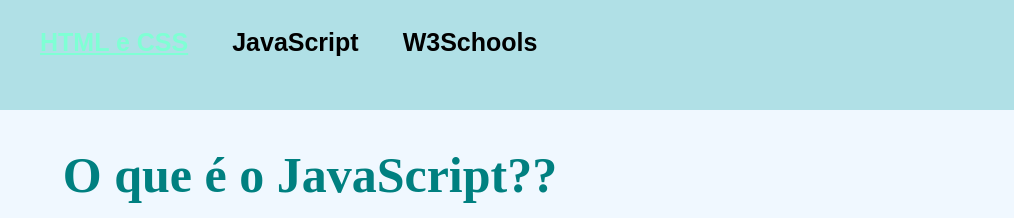
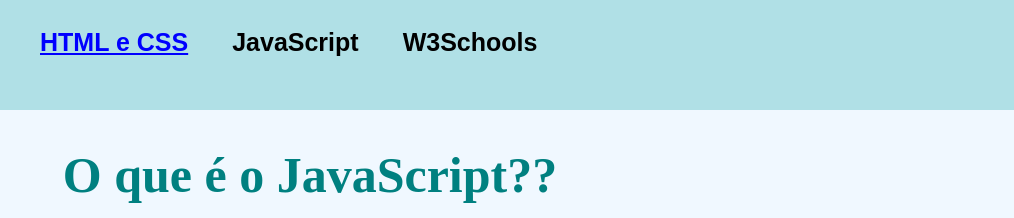
Before and after one commit to annarobertaa/JavaScript, a plain HTML site: page index.html in a window 1280 px wide. In both pictures the pointer is over the link "HTML e CSS". Shown: the top 218 px of the page, 266-1280 px from the left. Drawn offline with Linux system fonts and the light colour scheme.

Commit message:
Add files via upload

```diff
--- a/css/style.css
+++ b/css/style.css
@@ -70,7 +70,7 @@ h4{
 
 
 	.menu li a:hover{
-	color: #7FFFD4;
+	color: #0000FF;
 	text-decoration: underline;
 	display: inline;
 
```
